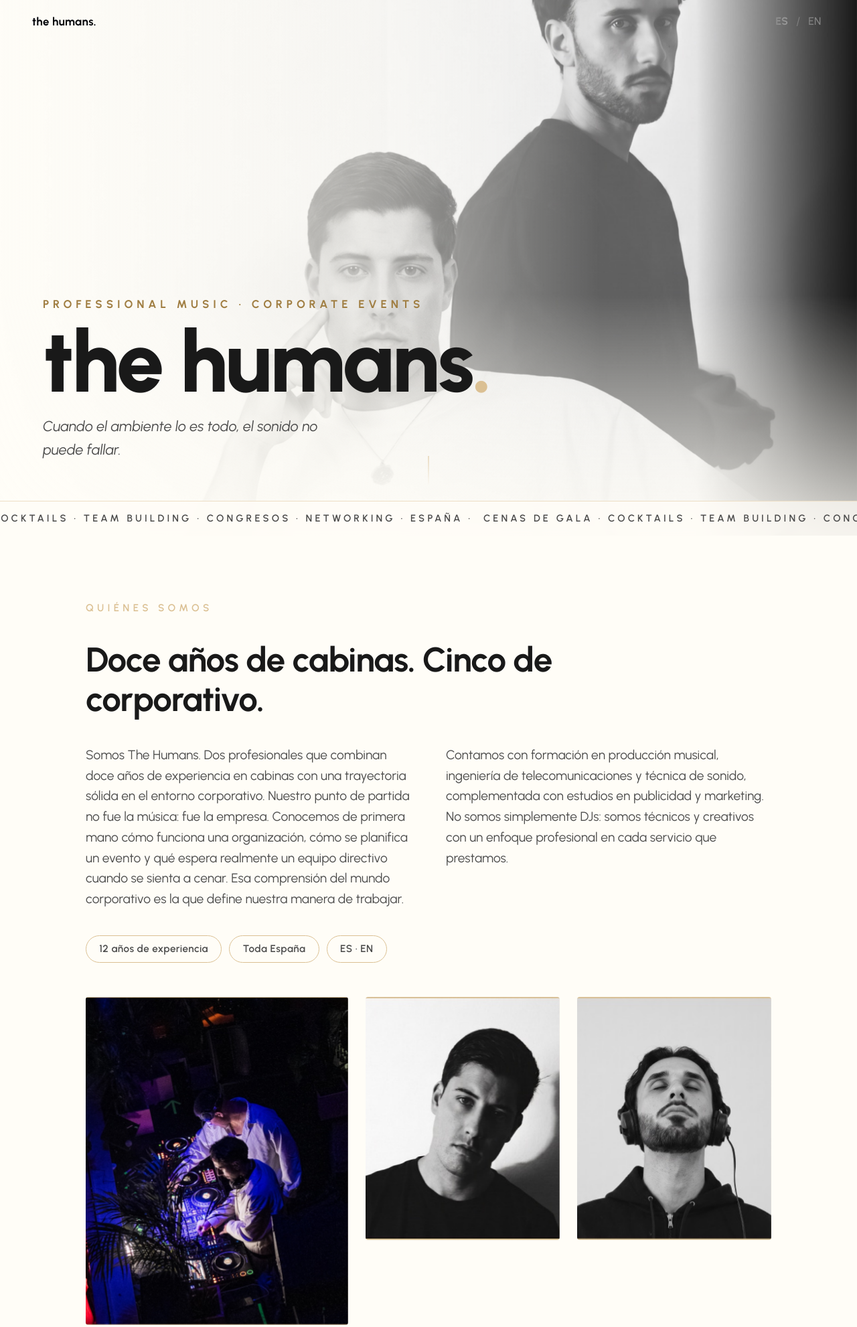
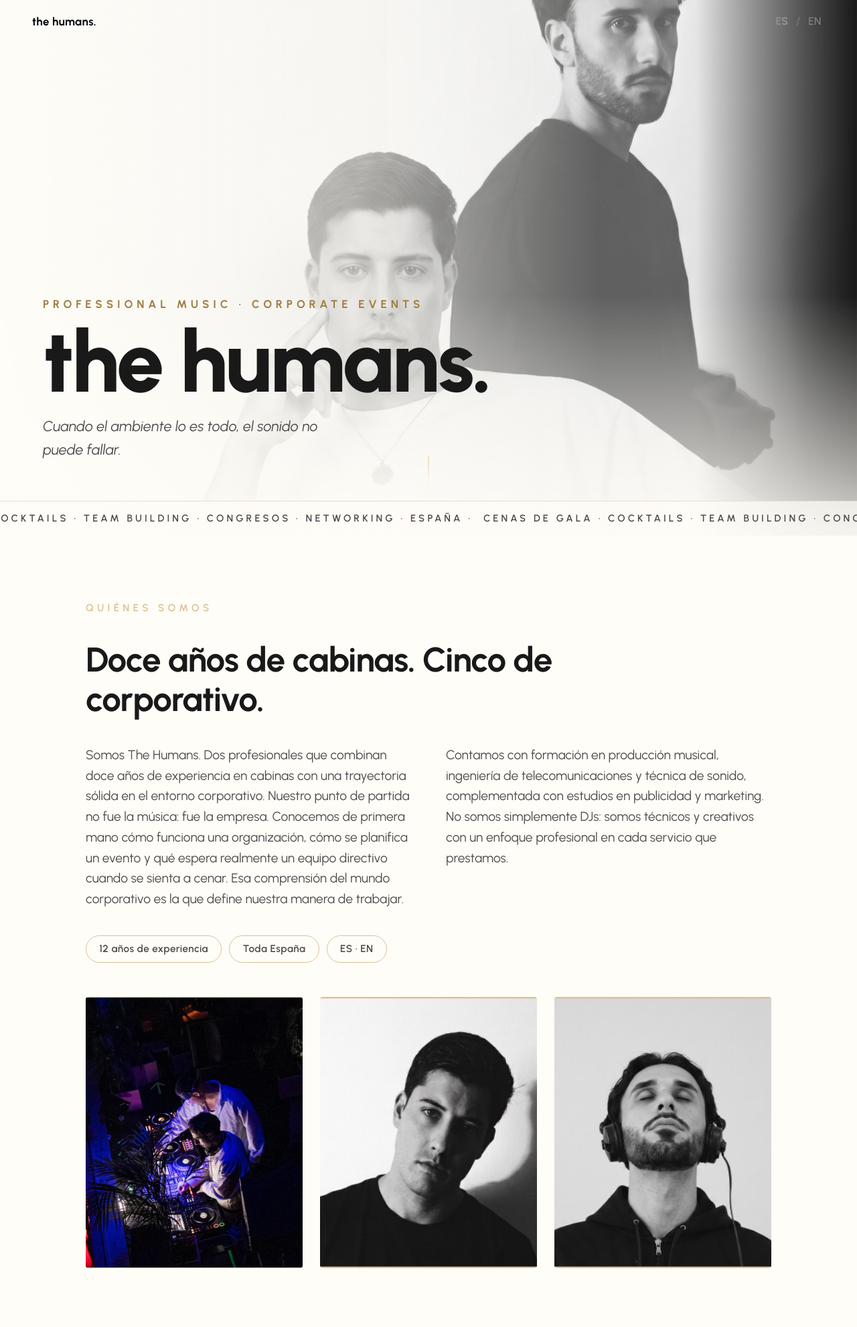
Before and after one commit to prodbythehumans/thehumans-web, a website built with Parcel: page eventos-corporativos/index.html in a window 1280 px wide. Shown: the top 1982 px of the page at 67% size. Built offline with nearby package versions, Linux system fonts and the light colour scheme.

Commit message:
Center hero image, black accent dot, equal-size bio photos
- Hero object-position back to center (was 72% to compensate old asset)
- .gold accent dot in hero title now black (--ink) for contrast on light bg
- bio-collage grid: 3 equal columns instead of 1.35fr/1fr/1fr

Co-Authored-By: Claude Fable 5 <noreply@anthropic.com>

```diff
--- a/eventos-corporativos/assets/eventos.css
+++ b/eventos-corporativos/assets/eventos.css
@@ -81,7 +81,7 @@ body {
   width: 100%;
   height: 100%;
   object-fit: cover;
-  object-position: 72% center;
+  object-position: center center;
   opacity: 0;
   transform: scale(1.06);
   transition: opacity 1.4s var(--ease), transform 2.4s var(--ease);
@@ -120,6 +120,7 @@ body {
   letter-spacing: -0.03em;
   line-height: 0.95;
 }
+.hero-title .gold { color: var(--ink); } /* acento negro en hero: gold pierde contraste sobre foto clara */
 
 .hero-sub {
   margin-top: 1.1rem;
@@ -243,12 +244,11 @@ body {
 
 .bio-collage {
   display: grid;
-  grid-template-columns: 1.35fr 1fr 1fr;
+  grid-template-columns: repeat(3, 1fr);
   gap: clamp(0.9rem, 2.5vw, 1.6rem);
   margin-top: 3.2rem;
 }
 .bio-collage .gallery-item { aspect-ratio: 4 / 5; }
-.bio-collage .collage-tall { grid-row: span 1; }
 
 /* shared photo tile */
 .gallery-item {
@@ -528,7 +528,6 @@ body {
 @media (max-width: 900px) {
   .services-grid { grid-template-columns: repeat(2, 1fr); }
   .bio-collage { grid-template-columns: 1fr 1fr; }
-  .bio-collage .collage-tall { grid-column: 1 / -1; aspect-ratio: 16 / 10; }
 }
 
 @media (max-width: 640px) {
@@ -536,7 +535,6 @@ body {
   .bio-cols { grid-template-columns: 1fr; }
   .bio-collage { grid-template-columns: 1fr; }
   .bio-collage .gallery-item { aspect-ratio: 4 / 5; }
-  .bio-collage .collage-tall { aspect-ratio: 4 / 5; }
   .services-grid { grid-template-columns: 1fr; }
   .services-strip { flex-direction: column; gap: 0.9rem; align-items: flex-start; }
   .why-item { flex-direction: column; gap: 0.5rem; }
--- a/eventos-corporativos/index.html
+++ b/eventos-corporativos/index.html
@@ -60,7 +60,7 @@
           <span class="chip">ES · EN</span>
         </div>
         <div class="bio-collage">
-          <figure class="gallery-item reveal collage-tall">
+          <figure class="gallery-item reveal">
             <img src="./public/duo-a.jpg" alt="The Humans en cabina" loading="lazy" decoding="async" data-caption-i18n="photos.booth">
           </figure>
           <figure class="gallery-item reveal">
```
